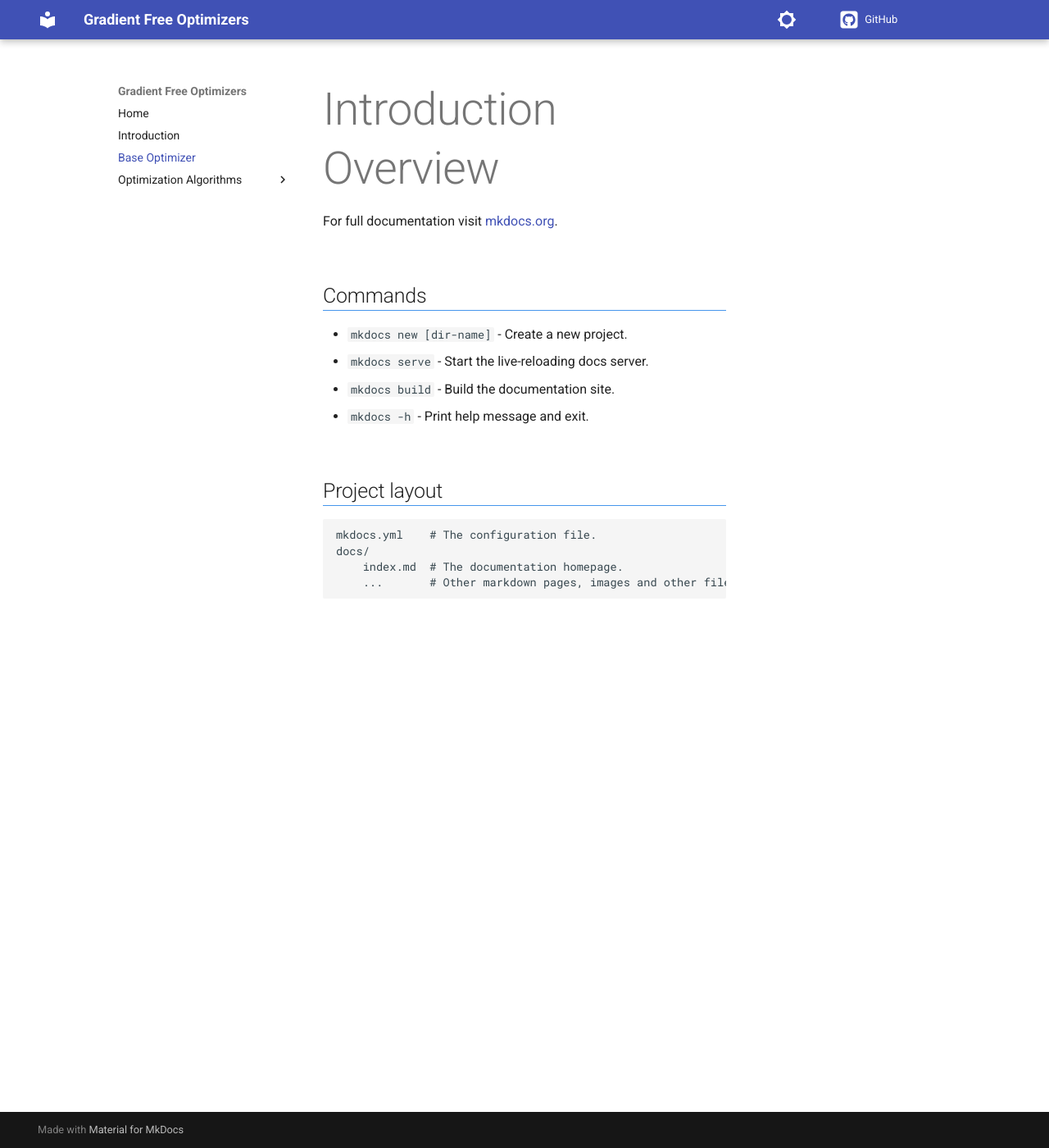
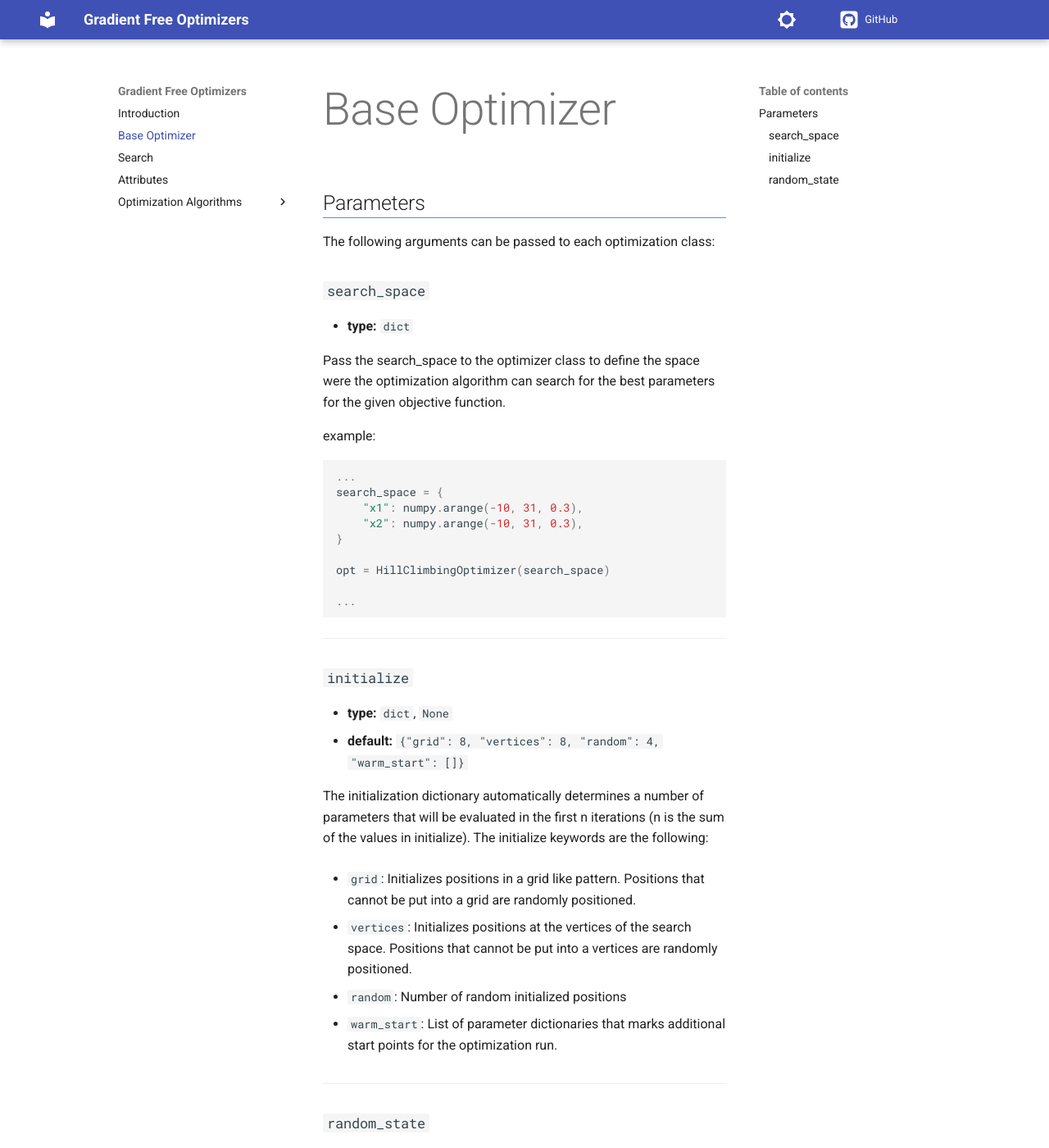
Before and after one commit to SimonBlanke/gradient-free-optimizers-documentation, an MkDocs documentation site: the page built from docs/base_optimizer.md, in a window 1280 px wide and 1400 px high. Shown: the whole window at 82% size. Built offline with MkDocs 1.6.1 and Material for MkDocs 9.7.7, drawn with Linux system fonts in a browser that asks for light colours; comment, search, counter and statistics services are not loaded; the version menu is left out; some of the changed text lies outside the part shown.

Commit message:
add syntax highlighting + api ref

````diff
--- a/docs/base_optimizer.md
+++ b/docs/base_optimizer.md
@@ -1,20 +1,54 @@
-# Introduction
+# Base Optimizer
 
 
-# Overview
+## Parameters
 
-For full documentation visit [mkdocs.org](https://www.mkdocs.org).
+The following arguments can be passed to each optimization class:
 
-## Commands
+### `search_space`
 
-* `mkdocs new [dir-name]` - Create a new project.
-* `mkdocs serve` - Start the live-reloading docs server.
-* `mkdocs build` - Build the documentation site.
-* `mkdocs -h` - Print help message and exit.
+- **type:** `dict`
 
-## Project layout
+Pass the search_space to the optimizer class to define the space were the optimization algorithm can search for the best parameters for the given objective function.
 
-    mkdocs.yml    # The configuration file.
-    docs/
-        index.md  # The documentation homepage.
-        ...       # Other markdown pages, images and other files.
+
+
+example:
+```python
+...
+search_space = {
+    "x1": numpy.arange(-10, 31, 0.3),
+    "x2": numpy.arange(-10, 31, 0.3),
+}
+
+opt = HillClimbingOptimizer(search_space)
+
+...
+```
+
+---
+
+### `initialize`
+
+- **type:** `dict`, `None`
+- **default:** `{"grid": 8, "vertices": 8, "random": 4, "warm_start": []}`
+
+The initialization dictionary automatically determines a number of parameters that will be evaluated in the first n iterations (n is the sum of the values in initialize). The initialize keywords are the following:
+
+- `grid`: Initializes positions in a grid like pattern. Positions that cannot be put into a grid are randomly positioned.
+
+- `vertices`: Initializes positions at the vertices of the search space. Positions that cannot be put into a vertices are randomly positioned.
+
+- `random`: Number of random initialized positions
+
+- `warm_start`: List of parameter dictionaries that marks additional start points for the optimization run.
+
+
+---
+
+### `random_state`
+
+- **type:** `int`, `None`
+- **default:** `None`
+
+Random state for random processes in the random, numpy and scipy module.
--- a/mkdocs.yml
+++ b/mkdocs.yml
@@ -1,12 +1,15 @@
 site_name: Gradient Free Optimizers
-# site_url: https://gradient-free-optimizers-documentation.com/
-
 repo_url: https://github.com/SimonBlanke/Gradient-Free-Optimizers
 edit_uri: ""
 
 markdown_extensions:
   - attr_list
   - md_in_html
+  - pymdownx.highlight:
+      anchor_linenums: true
+  - pymdownx.inlinehilite
+  - pymdownx.snippets
+  - pymdownx.superfences
 
 plugins:
   - glightbox
@@ -36,21 +39,22 @@
 extra_css:
   - css/extra.css
 
-
 extra:
   version:
     provider: mike
 
 nav:
-  - Home: index.md
-  - Introduction: introduction.md
+  - Introduction: index.md
 
   - Base Optimizer: base_optimizer.md
+  - Search: search.md
+  - Attributes: attributes.md
 
   - Optimization Algorithms:
       - Hill Climbing: optimizers/hill_climbing.md
       - Stochastic Hill Climbing: optimizers/stochastic_hill_climbing.md
       - Simulated Annealing: optimizers/simulated_annealing.md
+      - Repulsing Hill Climbing: optimizers/repulsing_hill_climbing.md
       - Downhill Simplex Optimization: optimizers/downhill_simplex.md
       - Pattern Search: optimizers/pattern_search.md
       - Powell's Method: optimizers/powells_method.md
````
Also changed, not shown: docs/attributes.md (added, +71 -0 lines), docs/index.md (+19 -1 lines), docs/search.md (added, +118 -0 lines).
